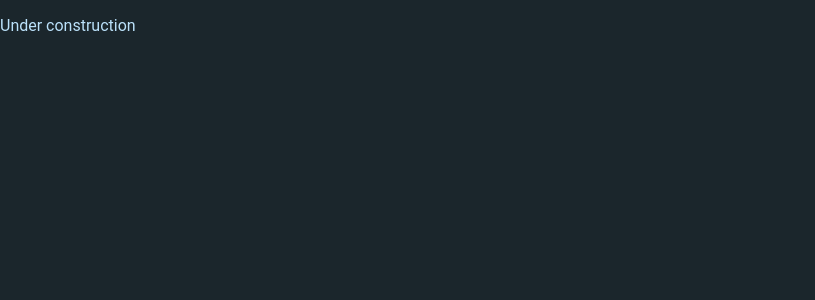
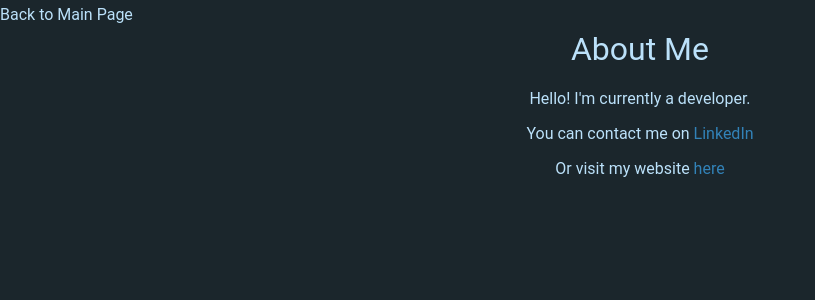
Before and after one commit to yummyblabla/BigTwoNext, a Next.js app: page /about in a window 1280 px wide. Shown: the top 300 px of the page, without its empty margins (0-815 px from the left). Built offline with nearby package versions, Linux system fonts and the light colour scheme.

Commit message:
About Me under construction

```diff
--- a/src/pages/about.js
+++ b/src/pages/about.js
@@ -1,9 +1,59 @@
+import Head from 'next/head';
+import Link from 'next/link';
+
 const About = () => {
   return (
     <div>
-      <p className="color-dark-four">
-        Under construction
-      </p>
+      <Head>
+        <title>BigTwo.io | About</title>
+        <meta charSet="UTF-8" />
+        <meta name="description" content="BigTwo HTML5 Card Game with Socket.io" />
+        <meta name="keywords" content="BigTwo,Big2,Big Two,IO,Cards,Game,Canvas,WebGL,PixiJS,HTML5,Socket.io,PlayBigTwo,Play BigTwo,Play Big Two,Multiplayer,Card Game,Asian,Chinese,Vietnamese" />
+        <meta name="author" content="Derrick Lee" />
+        <link rel="icon" type="image/png" href="favicon.ico" />
+        <link rel="apple-touch-icon" href="favicon.ico" />
+      </Head>
+      <h1 className="text-align-center color-dark-four margin-top-30">
+        About Me
+      </h1>
+      <div className="text-align-center color-dark-four">
+        <p>Hello! I&apos;m currently a developer.</p>
+        <p>
+          {'You can contact me on '}
+          <a
+            className="color-dark-three"
+            href="https://www.linkedin.com/in/derricklee91/"
+          >
+            LinkedIn
+          </a>
+        </p>
+        <p>
+          {'Or visit my website '}
+          <a
+            className="color-dark-three"
+            href="https://derricklee.dev"
+          >
+            here
+          </a>
+        </p>
+      </div>
+
+      <div className="link margin-top-5 padding-top-0">
+        <Link href="/">
+          <a className="color-dark-four">
+            Back to Main Page
+          </a>
+        </Link>
+      </div>
+
+      <style jsx>
+        {`
+          .link {
+            position: absolute;
+            top: 0px;
+          }
+        `}
+      </style>
     </div>
   );
 };
```
